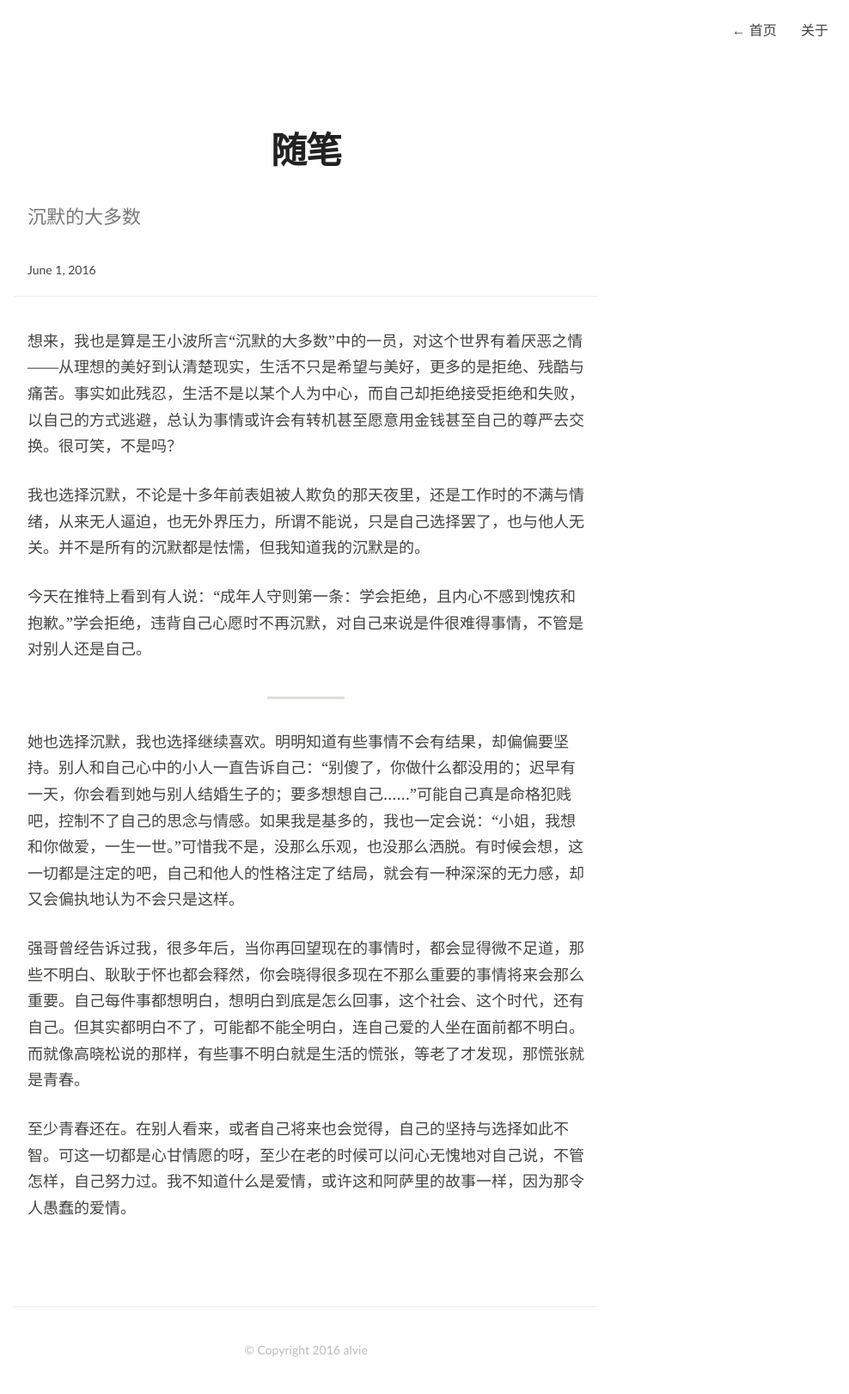
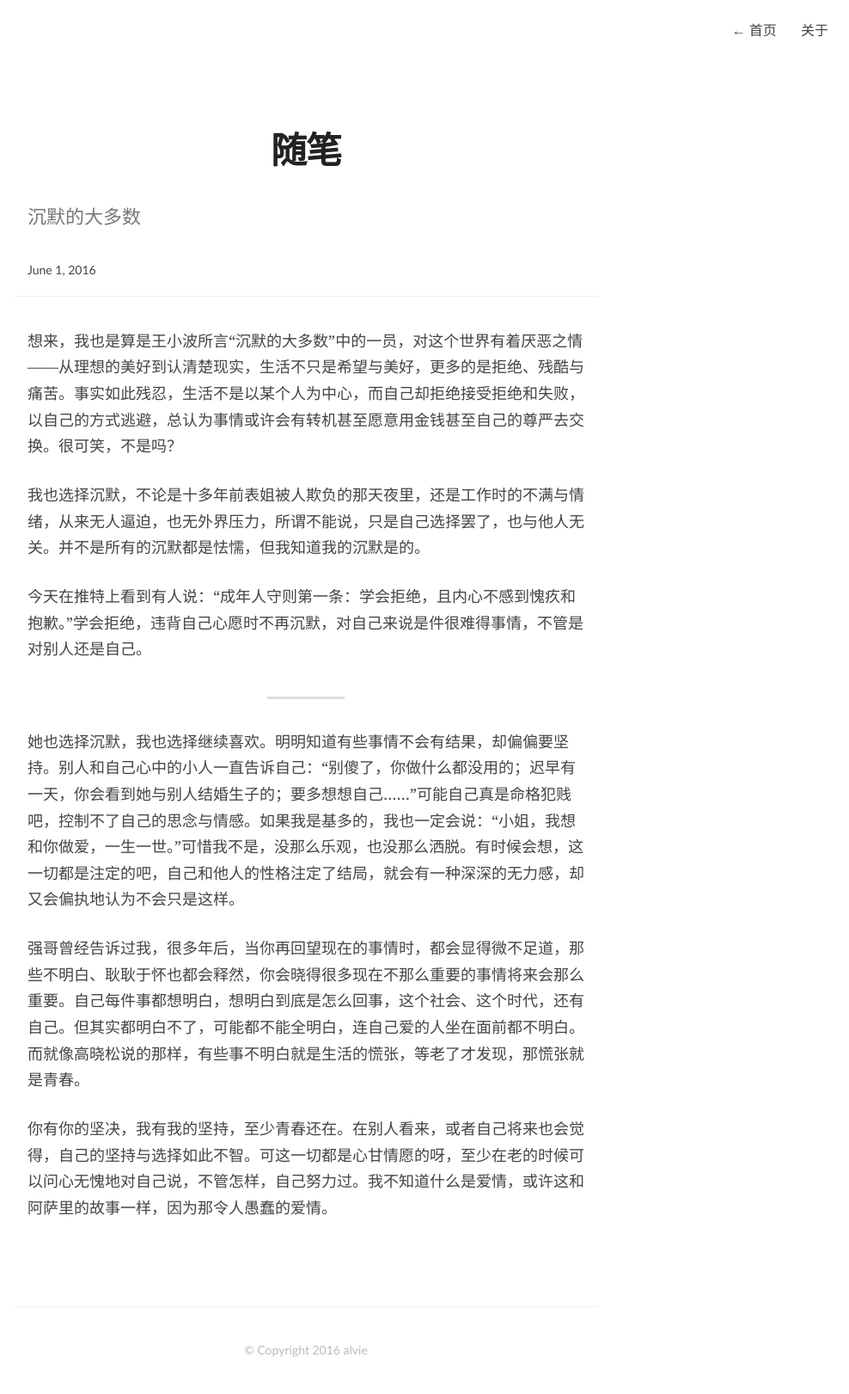
Before and after one commit to alviezhang/so-long-my-past, a Jekyll site: the page built from _posts/2016/2016-06-01-essay.md, in a window 1280 px wide. Shown: the whole page at 86% size, without its empty margins (284-1272 px from the left). Built offline with Jekyll 4.4.1, drawn with Linux system fonts in a browser that asks for light colours.

Commit message:
Update 2016-06-01-essay.md

```diff
--- a/_posts/2016/2016-06-01-essay.md
+++ b/_posts/2016/2016-06-01-essay.md
@@ -17,4 +17,4 @@ tags:
 
 强哥曾经告诉过我，很多年后，当你再回望现在的事情时，都会显得微不足道，那些不明白、耿耿于怀也都会释然，你会晓得很多现在不那么重要的事情将来会那么重要。自己每件事都想明白，想明白到底是怎么回事，这个社会、这个时代，还有自己。但其实都明白不了，可能都不能全明白，连自己爱的人坐在面前都不明白。而就像高晓松说的那样，有些事不明白就是生活的慌张，等老了才发现，那慌张就是青春。
 
-至少青春还在。在别人看来，或者自己将来也会觉得，自己的坚持与选择如此不智。可这一切都是心甘情愿的呀，至少在老的时候可以问心无愧地对自己说，不管怎样，自己努力过。我不知道什么是爱情，或许这和阿萨里的故事一样，因为那令人愚蠢的爱情。
+你有你的坚决，我有我的坚持，至少青春还在。在别人看来，或者自己将来也会觉得，自己的坚持与选择如此不智。可这一切都是心甘情愿的呀，至少在老的时候可以问心无愧地对自己说，不管怎样，自己努力过。我不知道什么是爱情，或许这和阿萨里的故事一样，因为那令人愚蠢的爱情。
```
